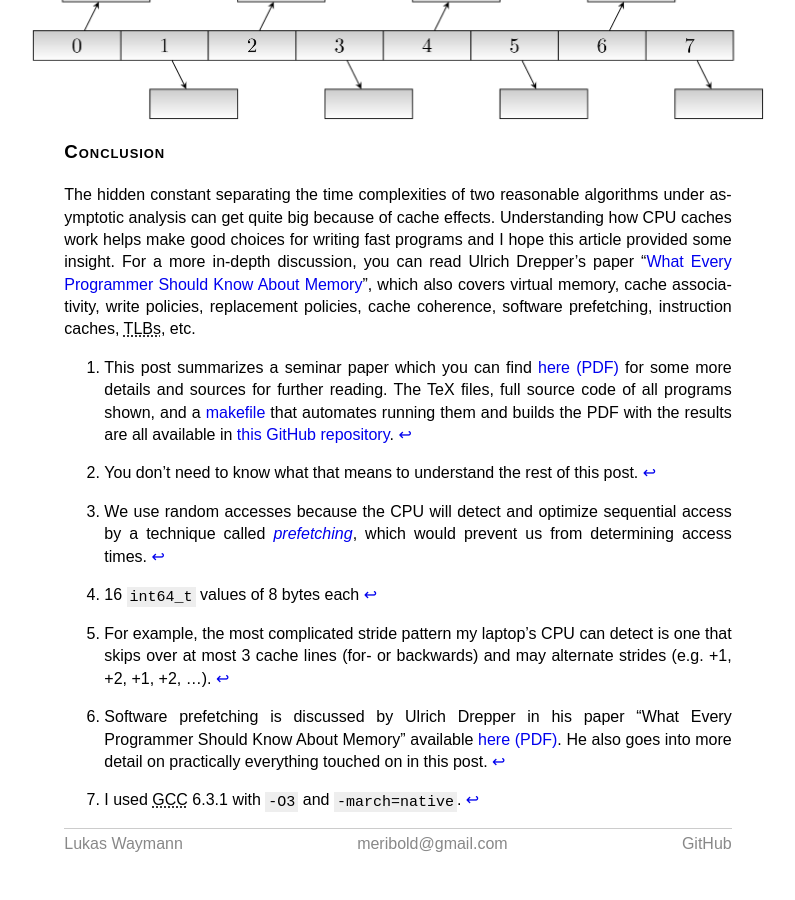
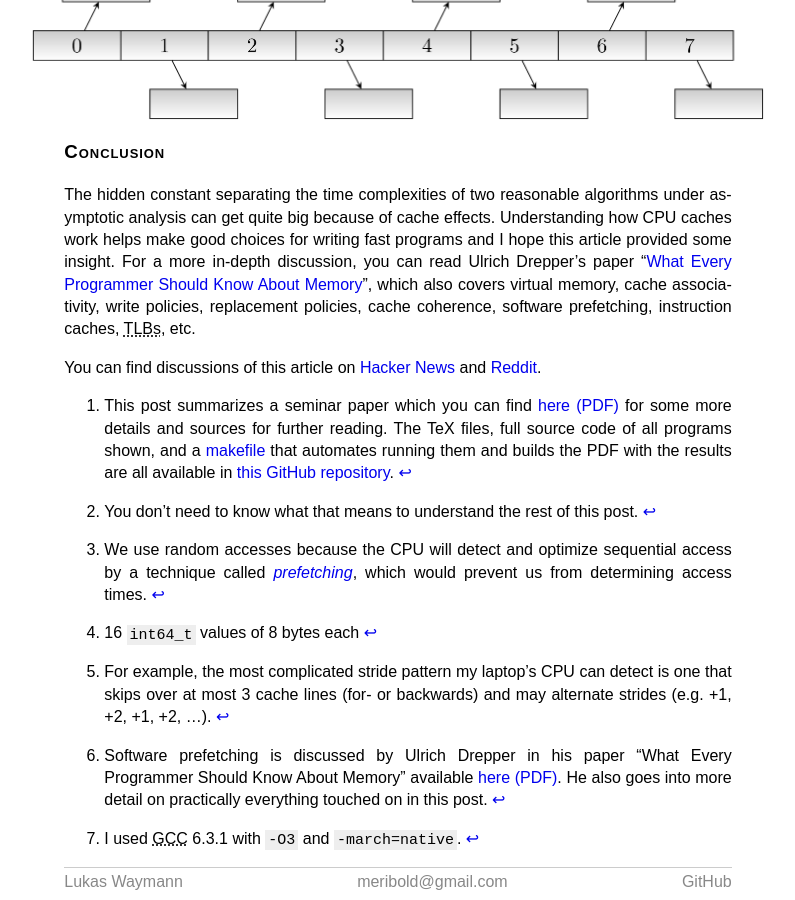
Before and after one commit to meribold/meribold.org, a Jekyll site: the page built from _posts/2017-10-20-survey-of-cpu-caches.md, in a window 1280 px wide and 900 px high, scrolled down 7764 px. Shown: the whole window, without its empty margins (242-1037 px from the left). Built offline with Jekyll 4.4.1, drawn with Linux system fonts in a browser that asks for light colours; before the commit the page ends 8625 px from its top, so only the background shows below that.

Commit message:
Link to discussions on Hacker News and Reddit

```diff
--- a/_posts/2017-10-20-survey-of-cpu-caches.md
+++ b/_posts/2017-10-20-survey-of-cpu-caches.md
@@ -420,6 +420,10 @@ Memory](https://www.akkadia.org/drepper/cpumemory.pdf)", which also covers virtu
 cache associativity, write policies, replacement policies, cache coherence, software
 prefetching, instruction caches, TLBs, etc.
 
+You can find discussions of this article on [Hacker
+News](https://news.ycombinator.com/item?id=15520390) and
+[Reddit](https://www.reddit.com/77mx8i).
+
 *[RAM]: random-access memory
 *[TLB]: translation lookaside buffer
 *[TLBs]: translation lookaside buffers
```
